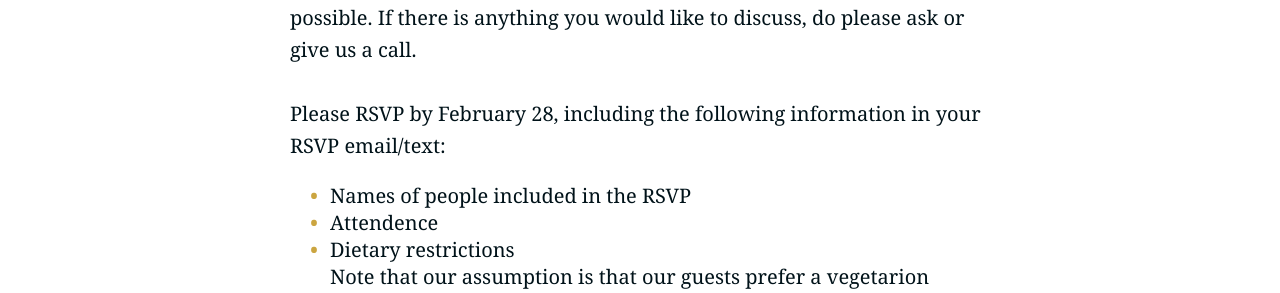
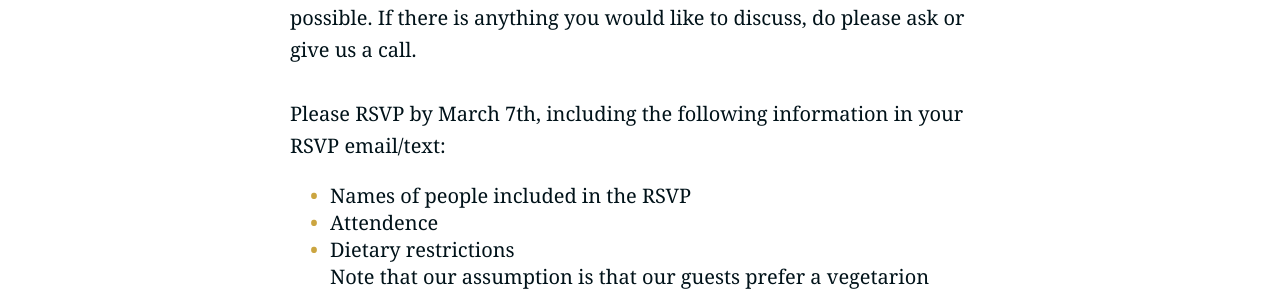
Before and after one commit to schijns-fischer-wedding/schijns-fischer-wedding.github.io, a Jekyll site: the page built from pages/rsvp.md, in a window 1280 px wide. Shown: the part 339-632 px from the top of the page. Built offline with Jekyll 4.4.1, drawn with Linux system fonts in a browser that asks for light colours; some web fonts are replaced.

Commit message:
update deadline rsvp

```diff
--- a/pages/rsvp.md
+++ b/pages/rsvp.md
@@ -11,7 +11,7 @@
  We work with the sophisticated system of "email Marijne, she keeps an excel because she likes spreadsheets". We intend to keep our celebration intimate and would like to make it all as comfortable for our guests as possible. If there is anything you would like to discuss, do please ask or give us a call.
  <br>
  <br>
-  Please RSVP by February 28, including the following information in your RSVP email/text:
+  Please RSVP by March 7th, including the following information in your RSVP email/text:
  </p>
 
  <ul>
```
